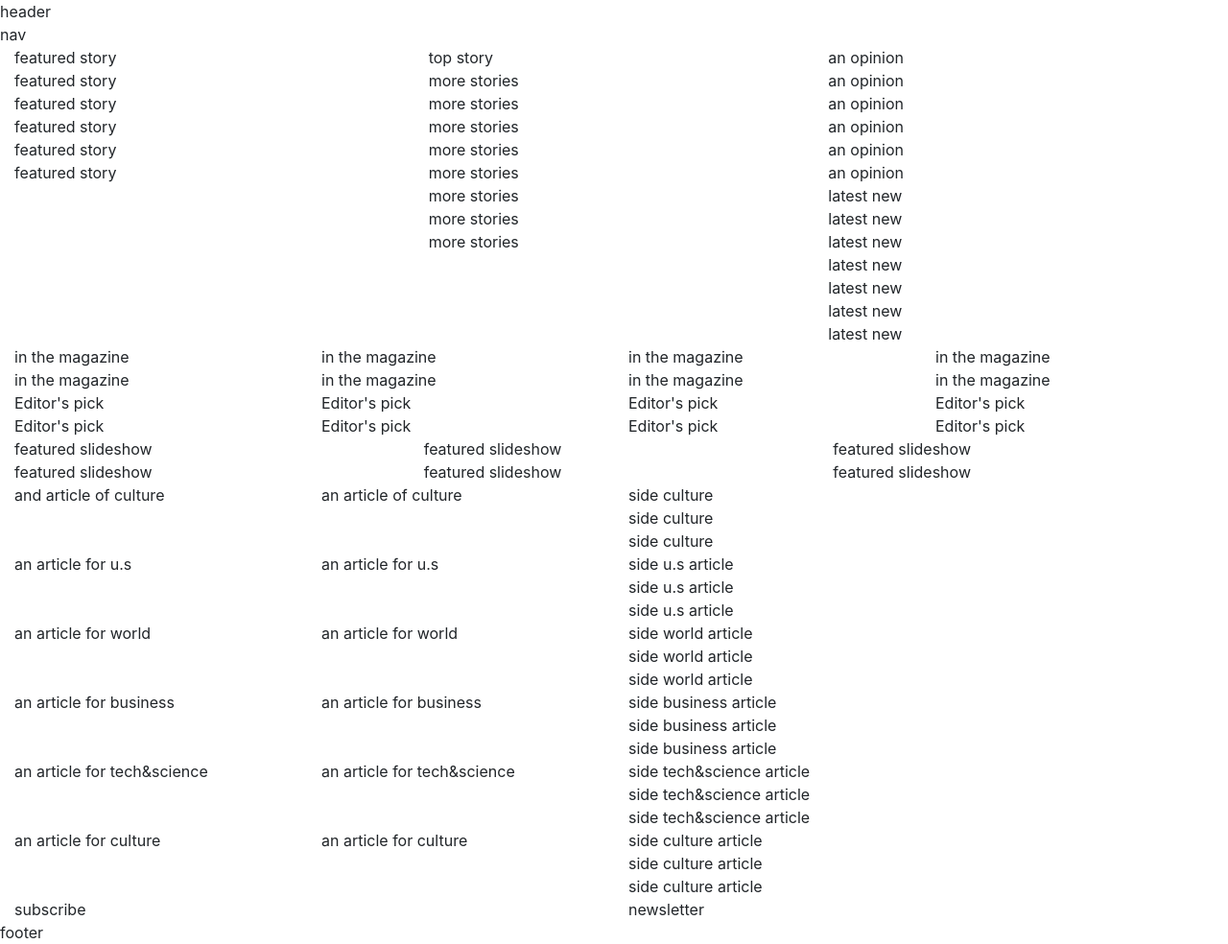
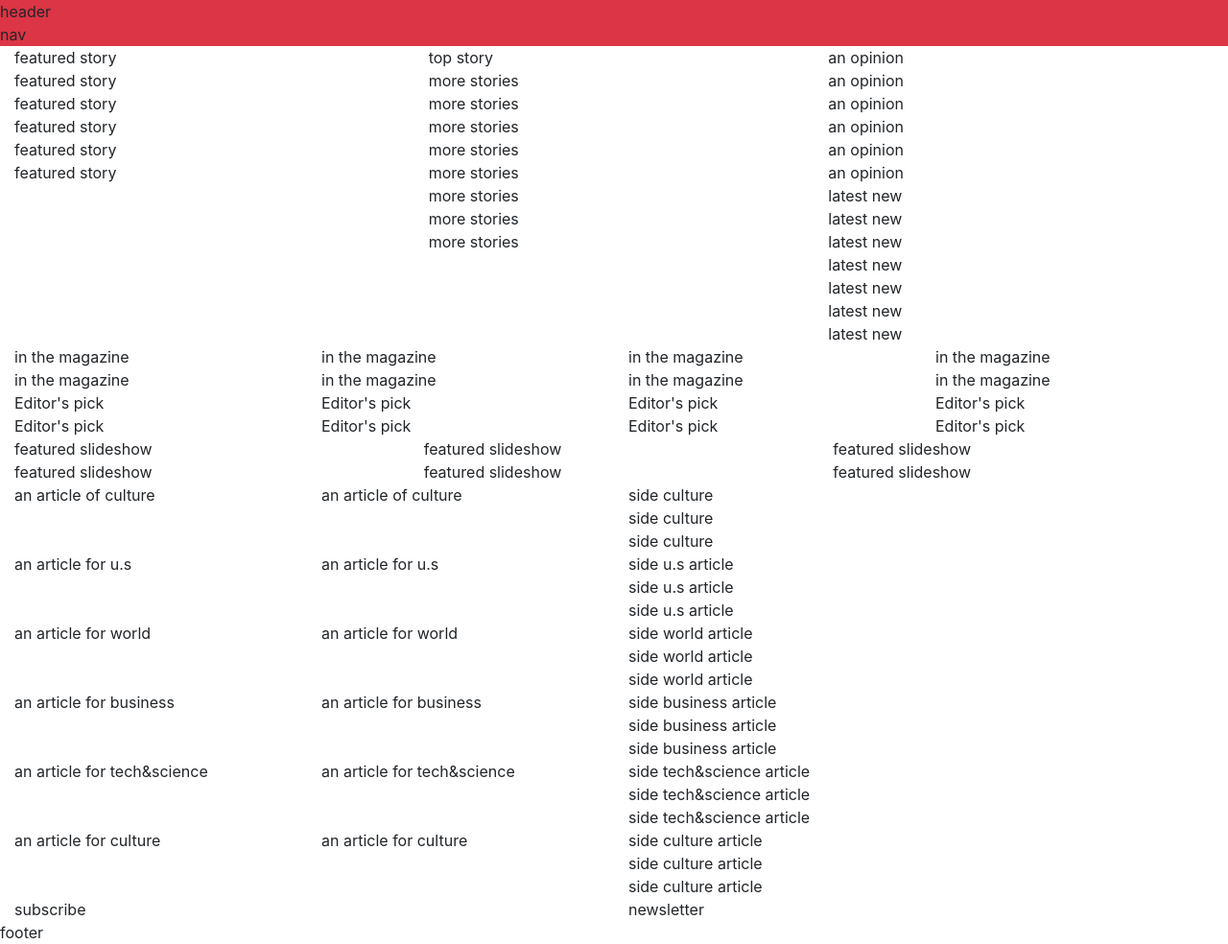
Before and after one commit to serdg0/Newsweek-design, a plain HTML site: page index.html in a window 1280 px wide. Shown: the whole page at 96% size. Drawn offline with nearby package versions, Linux system fonts and the light colour scheme.

Commit message:
ffiguring bootstrap

```diff
--- a/index.html
+++ b/index.html
@@ -1,19 +1,23 @@
 <!doctype html>
 <html lang="en">
+
 <head>
   <meta charset="utf-8">
   <meta name="viewport" content="width=device-width, initial-scale=1, shrink-to-fit=no">
-    <link rel="stylesheet" href="https://stackpath.bootstrapcdn.com/bootstrap/4.3.1/css/bootstrap.min.css" integrity="sha384-ggOyR0iXCbMQv3Xipma34MD+dH/1fQ784/j6cY/iJTQUOhcWr7x9JvoRxT2MZw1T" crossorigin="anonymous">
+  <link rel="stylesheet" href="https://stackpath.bootstrapcdn.com/bootstrap/4.3.1/css/bootstrap.min.css"
+    integrity="sha384-ggOyR0iXCbMQv3Xipma34MD+dH/1fQ784/j6cY/iJTQUOhcWr7x9JvoRxT2MZw1T" crossorigin="anonymous">
   <link rel="stylesheet" href="./Assets/style.css">
   <title>Newsweek</title>
 </head>
+
 <body>
-    <header>
+  <header class="bg-danger">
     header
     <nav class="nav">nav</nav>
   </header>
   <main class="container-fluid row">
-      <div class="col order-2"><section class="content col">
+    <div class="col order-2">
+      <section class="content col">
         top story
       </section>
       <section class="content col">
@@ -41,7 +45,8 @@
         <article class="row">
           <div class="col">more stories</div>
         </article>
-      </section></div>
+      </section>
+    </div>
     <section class="content col order-1">
       <article class="row">
         <div class="col">featured story</div>
@@ -62,7 +67,8 @@
         <div class="col">featured story</div>
       </article>
     </section>
-      <aside class="col order-3"><section class="content col">
+    <aside class="col order-3">
+      <section class="content col">
         <article class="row">
           <div class="col">an opinion</div>
         </article>
@@ -104,7 +110,8 @@
         <article class="row">
           <div class="col">latest new</div>
         </article>
-      </section></aside>
+      </section>
+    </aside>
   </main>
   <section class="container-fluid">
     <div class="row">
@@ -148,11 +155,14 @@
   </section>
   <section class="container-fluid">
     <div class="row">
-    <div class="col"><div class="row">
-    <article class="col"> and article of culture</article>
+      <div class="col">
+        <div class="row">
           <article class="col">an article of culture</article>
-    </div></div>
-    <div class="col"><div class="row">
+          <article class="col">an article of culture</article>
+        </div>
+      </div>
+      <div class="col">
+        <div class="row">
           <article class="col">side culture</article>
         </div>
         <div class="row">
@@ -278,7 +288,6 @@
   <footer>
     footer
   </footer>
-
     <script src="https://code.jquery.com/jquery-3.3.1.slim.min.js" integrity="sha384-q8i/X+965DzO0rT7abK41JStQIAqVgRVzpbzo5smXKp4YfRvH+8abtTE1Pi6jizo" crossorigin="anonymous"></script>
     <script src="https://cdnjs.cloudflare.com/ajax/libs/popper.js/1.14.7/umd/popper.min.js" integrity="sha384-UO2eT0CpHqdSJQ6hJty5KVphtPhzWj9WO1clHTMGa3JDZwrnQq4sF86dIHNDz0W1" crossorigin="anonymous"></script>
     <script src="https://stackpath.bootstrapcdn.com/bootstrap/4.3.1/js/bootstrap.min.js" integrity="sha384-JjSmVgyd0p3pXB1rRibZUAYoIIy6OrQ6VrjIEaFf/nJGzIxFDsf4x0xIM+B07jRM" crossorigin="anonymous"></script>
```
Lines whose indentation alone changed are shown as unchanged.
